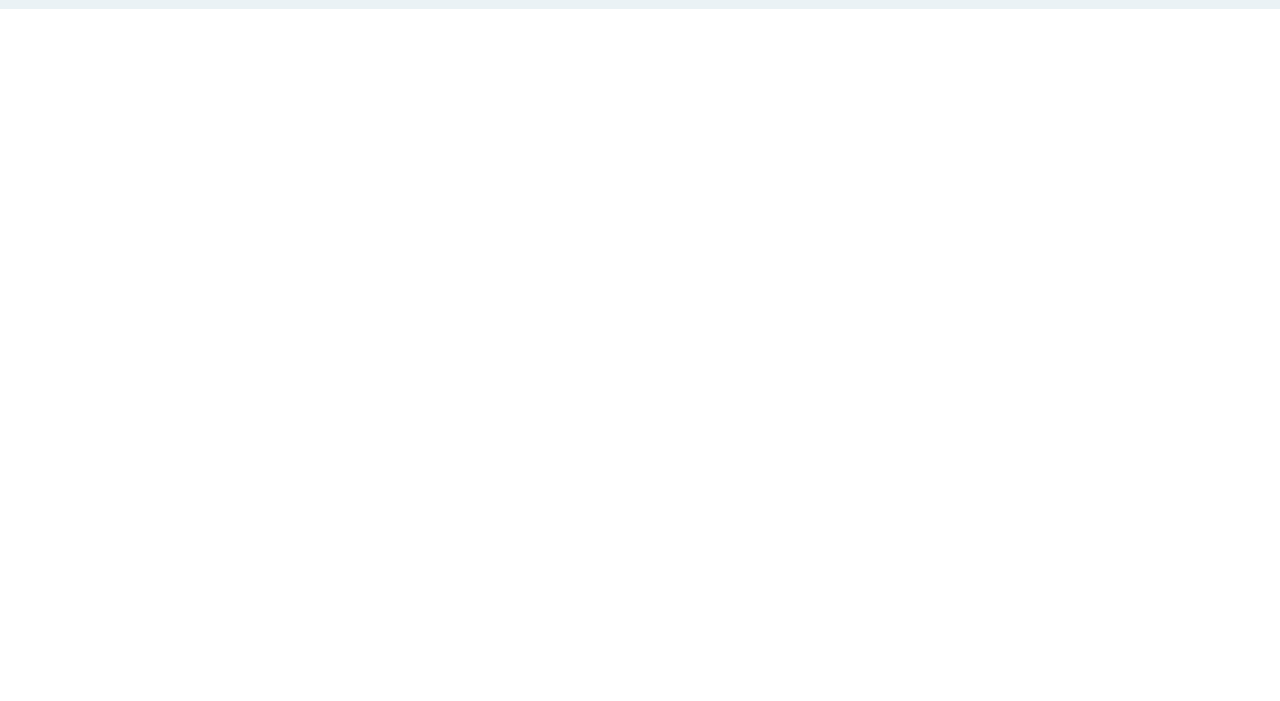
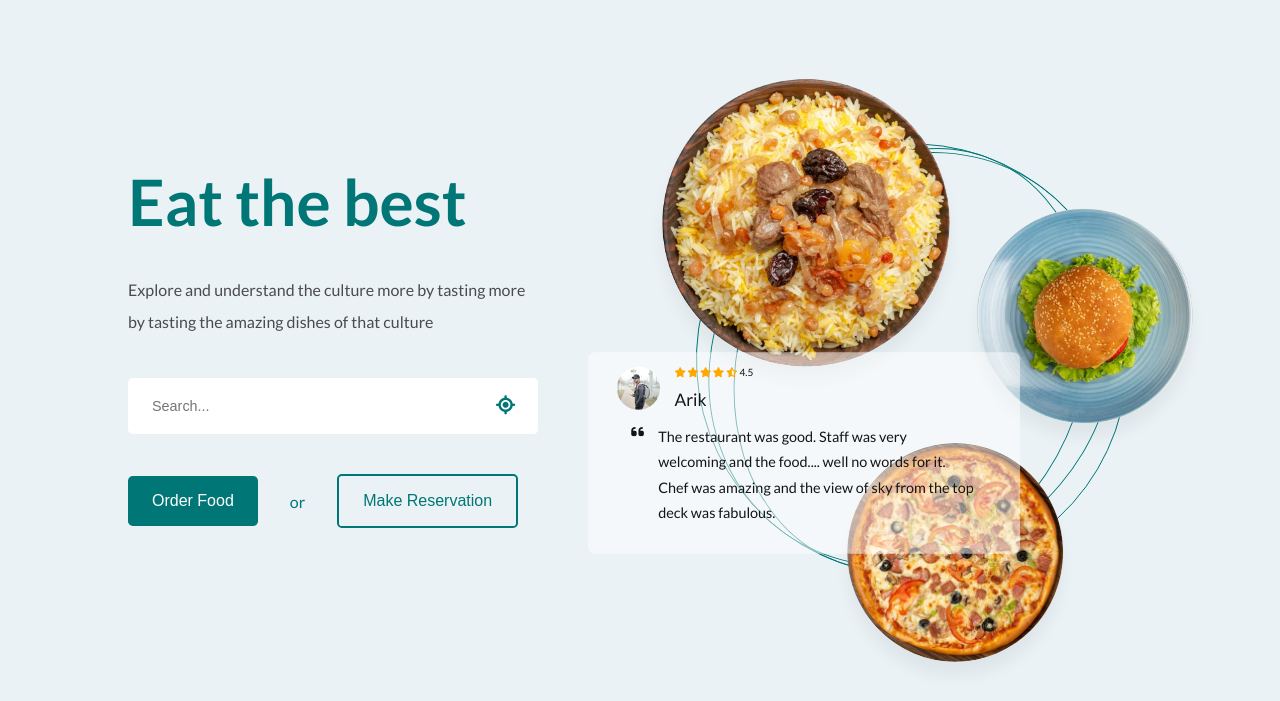
Before and after one commit to Nikhil-Arjun/food-ordering-website, a plain HTML site: page index.html in a window 1280 px wide. Shown: the part 55-756 px from the top of the page. Drawn offline with Linux system fonts and the light colour scheme.

Commit message:
Hero-section

```diff
--- a/css/styles.css
+++ b/css/styles.css
@@ -128,6 +128,193 @@ body {
   transition: 0.5s;
 }
 
-.cart:hover {
+.cart:hover,
+.locate-btn:hover {
   background: var(--alpha-primary-color);
 }
+
+/* Hero section */
+
+#hero-section {
+  min-height: 100vh;
+  padding: 0 10vw;
+  display: flex;
+  justify-content: space-between;
+  align-items: center;
+  background: var(--accent-color);
+}
+
+.hero-content {
+  width: 40%;
+}
+
+.hero-heading {
+  font-size: 4rem;
+  line-height: 5rem;
+  font-weight: 700;
+  color: var(--secondary-text-color);
+}
+
+.hero-line {
+  line-height: 2rem;
+  opacity: 0.75;
+  margin-top: 2rem;
+}
+
+.search.location {
+  width: 100%;
+  height: 3.5rem;
+  border-radius: 0.3rem;
+  margin: 2.5rem 0;
+}
+
+.locate-btn {
+  font-size: 1.2rem;
+  width: 4rem;
+  transition: 0.5s;
+}
+
+.search.location .search-box {
+  padding: 1rem 1.5rem;
+}
+
+.hero-action-btn-container {
+  display: flex;
+  align-items: center;
+  gap: 2rem;
+}
+
+.btn {
+  padding: 1rem 1.5rem;
+  border: none;
+  border-radius: 0.3rem;
+  font-size: 1rem;
+  color: var(--light-text-color);
+  background: var(--secondary-color);
+  text-transform: capitalize;
+  cursor: pointer;
+}
+
+.btn.transparent {
+  background: transparent;
+  border: 0.16rem solid var(--secondary-color);
+  color: var(--secondary-text-color);
+}
+
+.hero-action-btn-container .or {
+  color: var(--secondary-text-color);
+}
+
+.hero-img-container {
+  min-width: 30rem;
+  min-height: 30rem;
+  position: relative;
+  transform: scale(0.9) translateY(1rem);
+}
+
+.background-ele,
+.forground-elements {
+  width: 100%;
+  height: 100%;
+  position: absolute;
+}
+
+.ellipse {
+  position: absolute;
+  height: 100%;
+  top: 50%;
+  left: 50%;
+  border-radius: 100%;
+  border: 0.1rem solid var(--secondary-color);
+  transform-origin: center;
+}
+
+.ellipse:nth-child(1) {
+  width: 80%;
+  transform: translate(-50%, -50%) rotate(20deg);
+}
+
+.ellipse:nth-child(2) {
+  width: 90%;
+  transform: translate(-50%, -50%) rotate(40deg);
+}
+
+.ellipse:nth-child(3) {
+  width: 100%;
+  transform: translate(-50%, -50%) rotate(-20deg);
+}
+
+.hero-img {
+  position: absolute;
+  width: 10rem;
+  border-radius: 100%;
+  box-shadow: 0 1rem 1rem var(--shadow);
+}
+
+.hero-img:nth-child(1) {
+  width: 20rem;
+  left: -8%;
+  top: -15%;
+}
+
+.hero-img:nth-child(2) {
+  width: 15rem;
+  right: -15%;
+  top: 15%;
+}
+
+.hero-img:nth-child(3) {
+  width: 15rem;
+  left: 35%;
+  bottom: -20%;
+}
+
+.review-box {
+  position: absolute;
+  width: 30rem;
+  padding: 1rem 2rem;
+  bottom: 5%;
+  left: -25%;
+  border-radius: 0.5rem;
+  background: var(--alpha-primary-color);
+  backdrop-filter: (0.5rem);
+}
+
+.reviewer-info {
+  display: flex;
+  gap: 1rem;
+}
+
+.reviewer-img {
+  width: 3rem;
+  height: 3rem;
+  border-radius: 100%;
+}
+
+.reviewer-rating {
+  display: flex;
+  gap: 0.1rem;
+  font-size: 0.7rem;
+  align-items: center;
+}
+
+.reviewer-rating i {
+  color: var(--rating-color);
+}
+
+.reviewer-name {
+  font-weight: 400;
+  font-size: 1.2rem;
+  margin-top: 0.75rem;
+}
+
+.review-body {
+  display: flex;
+  gap: 1rem;
+  margin-top: 1rem 0;
+  padding: 1rem;
+}
+
+.review {
+  line-height: 1.75rem;
+}
--- a/index.html
+++ b/index.html
@@ -45,6 +45,79 @@
           <a href="#" class="cart"><i class="fa-solid fa-cart-shopping"></i></a>
         </div>
       </nav>
+
+      <!-- Hero section -->
+      <main id="hero-section">
+        <!-- hero content -->
+        <div class="hero-content">
+          <h1 class="hero-heading">Eat the best</h1>
+          <p class="hero-line">
+            Explore and understand the culture more by tasting more by tasting
+            the amazing dishes of that culture
+          </p>
+
+          <div class="search location">
+            <input
+              type="text"
+              class="search-box"
+              placeholder="Search..."
+              autocomplete="off" />
+
+            <button class="search-btn locate-btn">
+              <i class="fa-solid fa-location-crosshairs"></i>
+            </button>
+          </div>
+
+          <div class="hero-action-btn-container">
+            <button class="btn">Order Food</button>
+            <p class="or">or</p>
+            <button class="btn transparent">Make Reservation</button>
+          </div>
+        </div>
+
+        <!-- hero-image container -->
+        <div class="hero-img-container">
+          <div class="background-ele">
+            <div class="ellipse"></div>
+            <div class="ellipse"></div>
+            <div class="ellipse"></div>
+          </div>
+
+          <div class="forground-elements">
+            <img src="./img/hero-biryani.png" class="hero-img" alt="" />
+            <img src="./img/hero-burger.png" alt="" class="hero-img" />
+            <img src="./img/hero-pizza.png" alt="" class="hero-img" />
+
+            <div class="review-box">
+              <div class="reviewer-info">
+                <img src="./img/user-1.png" class="reviewer-img" alt="" />
+
+                <div class="reviewer">
+                  <div class="reviewer-rating">
+                    <i class="fa-solid fa-star"></i>
+                    <i class="fa-solid fa-star"></i>
+                    <i class="fa-solid fa-star"></i>
+                    <i class="fa-solid fa-star"></i>
+                    <i class="fa-solid fa-star-half-stroke"></i>
+                    <p>4.5</p>
+                  </div>
+
+                  <h2 class="reviewer-name">Arik</h2>
+                </div>
+              </div>
+
+              <div class="review-body">
+                <i class="fa-solid fa-quote-left"></i>
+                <p class="review">
+                  The restaurant was good. Staff was very welcoming and the
+                  food.... well no words for it. Chef was amazing and the view
+                  of sky from the top deck was fabulous.
+                </p>
+              </div>
+            </div>
+          </div>
+        </div>
+      </main>
     </header>
   </body>
 </html>
```
